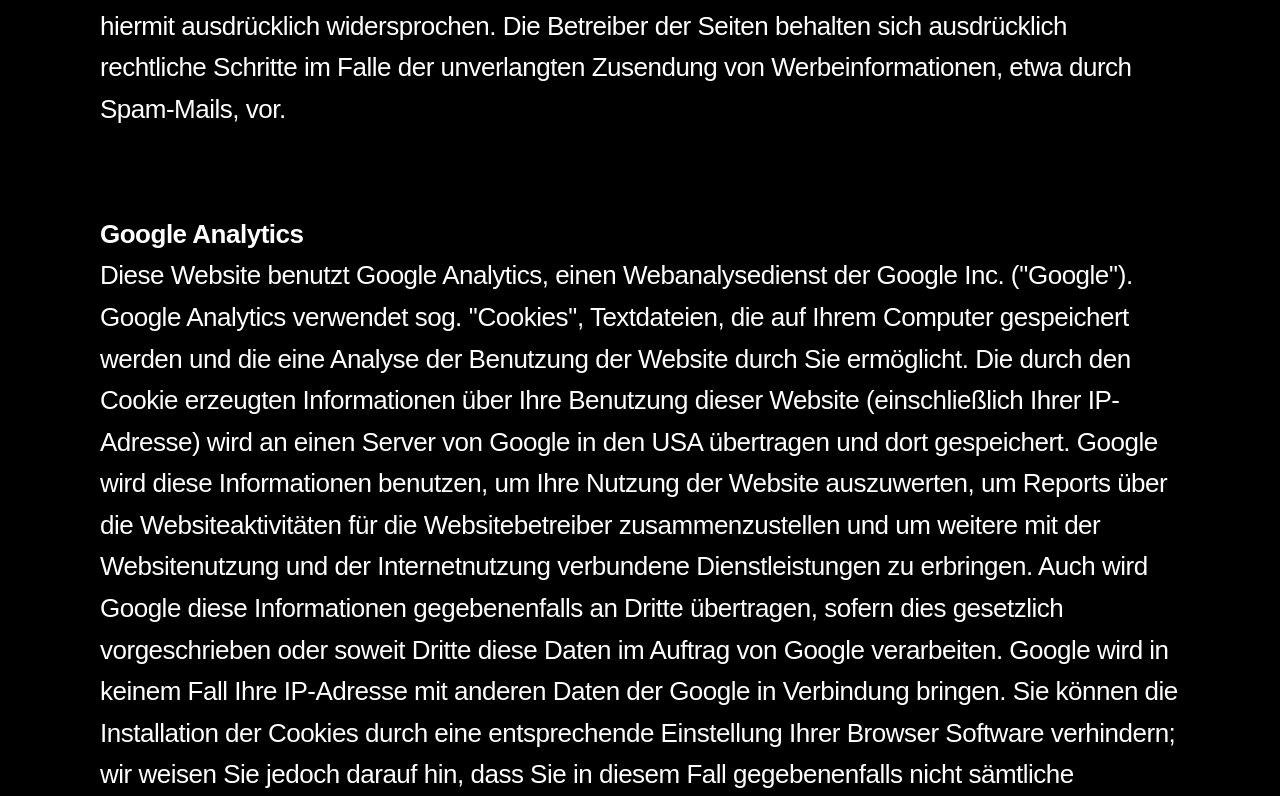
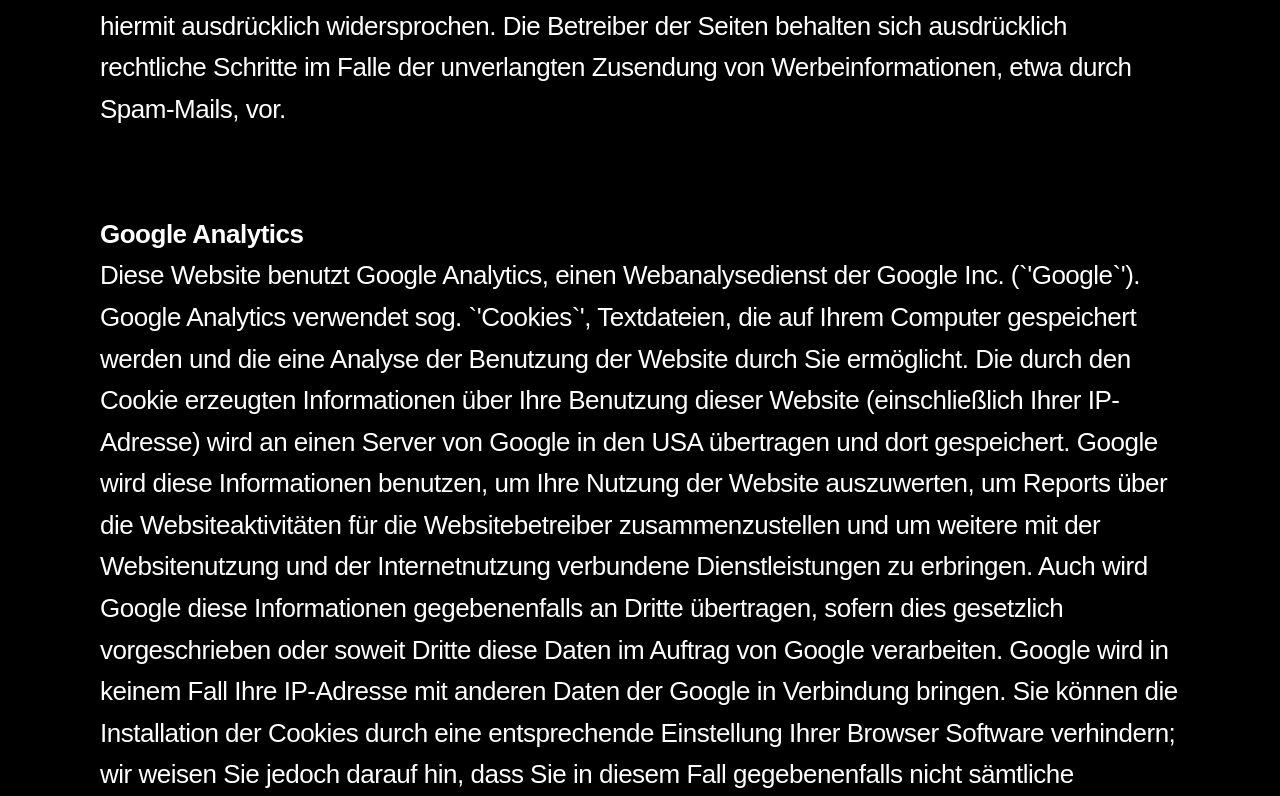
Before and after one commit to d-opri/d-opri.github.io, a Next.js app: page /impressum in a window 1280 px wide. Shown: the part 2464-3260 px from the top of the page. Built offline with nearby package versions, Linux system fonts and the light colour scheme; a web font is replaced by a local one.

Commit message:
fix impressum text

```diff
--- a/src/pages/impressum.js
+++ b/src/pages/impressum.js
@@ -99,62 +99,66 @@
           <strong>Google Analytics</strong>
           <br />
           Diese Website benutzt Google Analytics, einen Webanalysedienst der
-          Google Inc. (''Google''). Google Analytics verwendet sog. ''Cookies'',
-          Textdateien, die auf Ihrem Computer gespeichert werden und die eine
-          Analyse der Benutzung der Website durch Sie ermöglicht. Die durch den
-          Cookie erzeugten Informationen über Ihre Benutzung dieser Website
-          (einschließlich Ihrer IP-Adresse) wird an einen Server von Google in
-          den USA übertragen und dort gespeichert. Google wird diese
-          Informationen benutzen, um Ihre Nutzung der Website auszuwerten, um
-          Reports über die Websiteaktivitäten für die Websitebetreiber
-          zusammenzustellen und um weitere mit der Websitenutzung und der
-          Internetnutzung verbundene Dienstleistungen zu erbringen. Auch wird
-          Google diese Informationen gegebenenfalls an Dritte übertragen, sofern
-          dies gesetzlich vorgeschrieben oder soweit Dritte diese Daten im
-          Auftrag von Google verarbeiten. Google wird in keinem Fall Ihre
-          IP-Adresse mit anderen Daten der Google in Verbindung bringen. Sie
-          können die Installation der Cookies durch eine entsprechende
-          Einstellung Ihrer Browser Software verhindern; wir weisen Sie jedoch
-          darauf hin, dass Sie in diesem Fall gegebenenfalls nicht sämtliche
-          Funktionen dieser Website voll umfänglich nutzen können. Durch die
-          Nutzung dieser Website erklären Sie sich mit der Bearbeitung der über
-          Sie erhobenen Daten durch Google in der zuvor beschriebenen Art und
-          Weise und zu dem zuvor benannten Zweck einverstanden.
+          Google Inc. (`&apos;Google`&apos;). Google Analytics verwendet sog.
+          `&apos;Cookies`&apos;, Textdateien, die auf Ihrem Computer gespeichert
+          werden und die eine Analyse der Benutzung der Website durch Sie
+          ermöglicht. Die durch den Cookie erzeugten Informationen über Ihre
+          Benutzung dieser Website (einschließlich Ihrer IP-Adresse) wird an
+          einen Server von Google in den USA übertragen und dort gespeichert.
+          Google wird diese Informationen benutzen, um Ihre Nutzung der Website
+          auszuwerten, um Reports über die Websiteaktivitäten für die
+          Websitebetreiber zusammenzustellen und um weitere mit der
+          Websitenutzung und der Internetnutzung verbundene Dienstleistungen zu
+          erbringen. Auch wird Google diese Informationen gegebenenfalls an
+          Dritte übertragen, sofern dies gesetzlich vorgeschrieben oder soweit
+          Dritte diese Daten im Auftrag von Google verarbeiten. Google wird in
+          keinem Fall Ihre IP-Adresse mit anderen Daten der Google in Verbindung
+          bringen. Sie können die Installation der Cookies durch eine
+          entsprechende Einstellung Ihrer Browser Software verhindern; wir
+          weisen Sie jedoch darauf hin, dass Sie in diesem Fall gegebenenfalls
+          nicht sämtliche Funktionen dieser Website voll umfänglich nutzen
+          können. Durch die Nutzung dieser Website erklären Sie sich mit der
+          Bearbeitung der über Sie erhobenen Daten durch Google in der zuvor
+          beschriebenen Art und Weise und zu dem zuvor benannten Zweck
+          einverstanden.
           <br /> <br />
           <strong>Google AdSense</strong>
           <br />
           Diese Website benutzt Google Adsense, einen Webanzeigendienst der
-          Google Inc., USA (''Google''). Google Adsense verwendet sog.
-          ''Cookies'' (Textdateien), die auf Ihrem Computer gespeichert werden
-          und die eine Analyse der Benutzung der Website durch Sie ermöglicht.
-          Google Adsense verwendet auch sog. ''Web Beacons'' (kleine unsichtbare
-          Grafiken) zur Sammlung von Informationen. Durch die Verwendung des Web
-          Beacons können einfache Aktionen wie der Besucherverkehr auf der
-          Webseite aufgezeichnet und gesammelt werden. Die durch den Cookie
-          und/oder Web Beacon erzeugten Informationen über Ihre Benutzung dieser
-          Website (einschließlich Ihrer IP-Adresse) werden an einen Server von
-          Google in den USA übertragen und dort gespeichert. Google wird diese
-          Informationen benutzen, um Ihre Nutzung der Website im Hinblick auf
-          die Anzeigen auszuwerten, um Reports über die Websiteaktivitäten und
-          Anzeigen für die Websitebetreiber zusammenzustellen und um weitere mit
-          der Websitenutzung und der Internetnutzung verbundene Dienstleistungen
-          zu erbringen. Auch wird Google diese Informationen gegebenenfalls an
+          Google Inc., USA (`&apos;Google`&apos;). Google Adsense verwendet sog.
+          `&apos;Cookies`&apos; (Textdateien), die auf Ihrem Computer
+          gespeichert werden und die eine Analyse der Benutzung der Website
+          durch Sie ermöglicht. Google Adsense verwendet auch sog. `&apos;Web
+          Beacons`&apos; (kleine unsichtbare Grafiken) zur Sammlung von
+          Informationen. Durch die Verwendung des Web Beacons können einfache
+          Aktionen wie der Besucherverkehr auf der Webseite aufgezeichnet und
+          gesammelt werden. Die durch den Cookie und/oder Web Beacon erzeugten
+          Informationen über Ihre Benutzung dieser Website (einschließlich Ihrer
+          IP-Adresse) werden an einen Server von Google in den USA übertragen
+          und dort gespeichert. Google wird diese Informationen benutzen, um
+          Ihre Nutzung der Website im Hinblick auf die Anzeigen auszuwerten, um
+          Reports über die Websiteaktivitäten und Anzeigen für die
+          Websitebetreiber zusammenzustellen und um weitere mit der
+          Websitenutzung und der Internetnutzung verbundene Dienstleistungen zu
+          erbringen. Auch wird Google diese Informationen gegebenenfalls an
           Dritte übertragen, sofern dies gesetzlich vorgeschrieben oder soweit
           Dritte diese Daten im Auftrag von Google verarbeiten. Google wird in
           keinem Fall Ihre IP-Adresse mit anderen Daten der Google in Verbindung
           bringen. Das Speichern von Cookies auf Ihrer Festplatte und die
           Anzeige von Web Beacons können Sie verhindern, indem Sie in Ihren
-          Browser-Einstellungen ''keine Cookies akzeptieren'' wählen (Im MS
-          Internet-Explorer unter ''Extras {">"} Internetoptionen {">"}{" "}
-          Datenschutz {">"}
-          Einstellung''; im Firefox unter ''Extras {">"} Einstellungen {">"}{" "}
-          Datenschutz
-          {">"} Cookies''); wir weisen Sie jedoch darauf hin, dass Sie in diesem
-          Fall gegebenenfalls nicht sämtliche Funktionen dieser Website voll
-          umfänglich nutzen können. Durch die Nutzung dieser Website erklären
-          Sie sich mit der Bearbeitung der über Sie erhobenen Daten durch Google
-          in der zuvor beschriebenen Art und Weise und zu dem zuvor benannten
-          Zweck einverstanden. <br /> <br />
+          Browser-Einstellungen `&apos;keine Cookies akzeptieren`&apos; wählen
+          (Im MS Internet-Explorer unter `&apos;Extras {
+            ">"
+          } Internetoptionen {">"} Datenschutz {">"}
+          Einstellung`&apos;; im Firefox unter `&apos;Extras {
+            ">"
+          } Einstellungen {">"} Datenschutz
+          {">"} Cookies`&apos;); wir weisen Sie jedoch darauf hin, dass Sie in
+          diesem Fall gegebenenfalls nicht sämtliche Funktionen dieser Website
+          voll umfänglich nutzen können. Durch die Nutzung dieser Website
+          erklären Sie sich mit der Bearbeitung der über Sie erhobenen Daten
+          durch Google in der zuvor beschriebenen Art und Weise und zu dem zuvor
+          benannten Zweck einverstanden. <br /> <br />
           Impressum vom <br />
           <a href="https://www.impressum-generator.de">
             Impressum Generator
```
